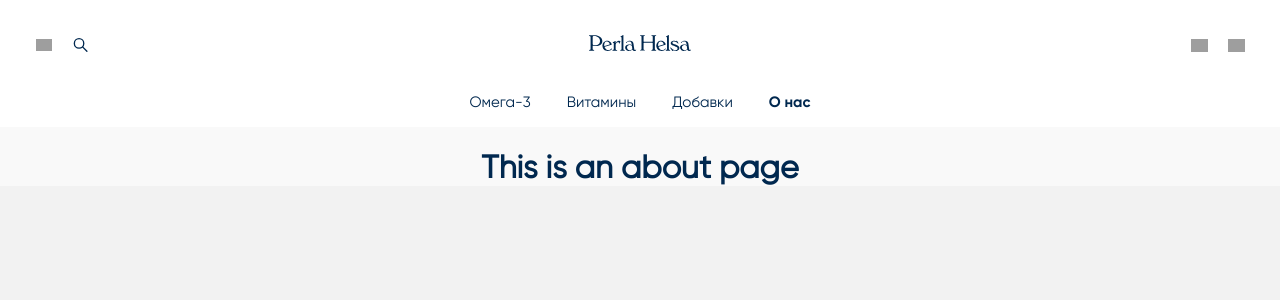
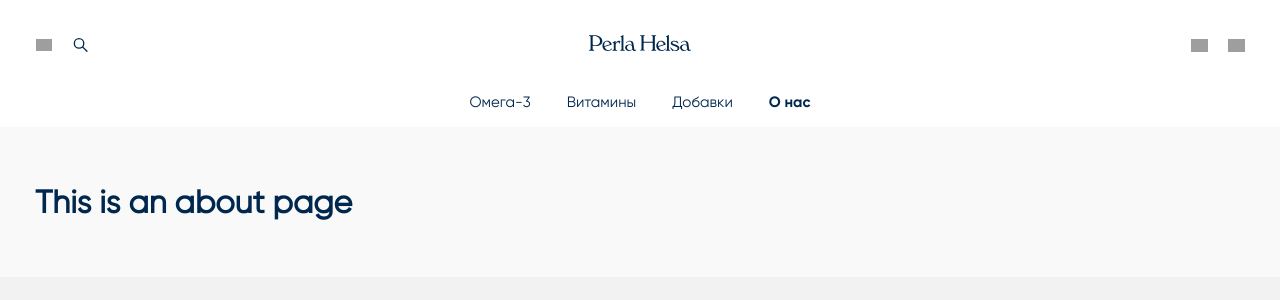
Before and after one commit to YegorKochetkov/perla-helsa, a Vue app: page /about in a window 1280 px wide. Shown: the top 300 px of the page. Built offline with nearby package versions, Linux system fonts and the light colour scheme; grey boxes are pictures that could not be loaded.

Commit message:
Add max width for content

```diff
--- a/src/App.vue
+++ b/src/App.vue
@@ -36,12 +36,4 @@ body {
       cursor: default;
     }
 }
-
-.main {
-  display: flex;
-  flex-wrap: nowrap;
-  gap: 24px;
-
-  padding: $padding-content-mobile;
-}
 </style>
--- a/src/components/AppHeader.vue
+++ b/src/components/AppHeader.vue
@@ -1,5 +1,6 @@
 <template>
   <header class="header">
+    <div class="header__content max-content-width">
       <div class="header__menu-section">
         <MenuIcon>
           <div class="icon icon--menu" />
@@ -20,6 +21,7 @@
           <div v-else class="icon icon--bag-full" />
         </MenuIcon>
       </div>
+    </div>
   </header>
 </template>
 
@@ -38,13 +40,16 @@ const isBagEmpty = ref(true);
 @import "@/styles/utils/colors.scss";
 
 .header {
+
+  padding: $padding-content-mobile;
+  background-color: $color-background-menu;
+
+  &__content {
     display: flex;
     justify-content: space-between;
     align-items: center;
     gap: 20px;
-
-  padding: $padding-content-mobile;
-  background-color: $color-background-menu;
+  }
 
   &__menu-section {
     display: flex;
@@ -136,4 +141,8 @@ const isBagEmpty = ref(true);
     }
   }
 }
+
+.max-content-width {
+  @extend %max-width-wrapper;
+}
 </style>
--- a/src/components/HeaderOptions.vue
+++ b/src/components/HeaderOptions.vue
@@ -1,5 +1,6 @@
 <template>
   <nav class="options">
+    <div class="options__content max-content-width">
       <ul class="options__list">
         <li v-for="item in options" :key="item.link">
           <router-link
@@ -11,6 +12,7 @@
           </router-link>
         </li>
       </ul>
+    </div>
   </nav>
 </template>
 
@@ -84,4 +86,8 @@ const options = ref([
     }
   }
 }
+
+.max-content-width {
+  @extend %max-width-wrapper;
+}
 </style>
--- a/src/styles/utils/extends.scss
+++ b/src/styles/utils/extends.scss
@@ -1,3 +1,5 @@
+@import "@/styles/utils/mixins.scss";
+
 %background-images {
   background-size: contain;
   background-position: center;
@@ -12,19 +14,19 @@
   }
 }
 
-%content-wrapper {
-  box-sizing: border-box;
-  display: flex;
-  flex-direction: column;
-  justify-content: space-between;
+// %content-wrapper {
+//   box-sizing: border-box;
+//   display: flex;
+//   flex-direction: column;
+//   justify-content: space-between;
 
-  height: 100vh;
-  padding: 36px 20px 94px;
-  min-width: 320px;
+//   height: 100vh;
+//   padding: 36px 20px 94px;
+//   min-width: 320px;
 
-  overflow-y: auto;
+//   overflow-y: auto;
 
-  @include onDesktop() {
-    padding-bottom: 64px;
-  }
-}
+//   @include onDesktop() {
+//     padding-bottom: 64px;
+//   }
+// }
--- a/src/views/AboutView.vue
+++ b/src/views/AboutView.vue
@@ -1,5 +1,24 @@
 <template>
-  <div class="about">
-    <h1>This is an about page</h1>
-  </div>
+  <main>
+    <div class="main max-content-width">
+      <h1>This is an about page</h1>
+    </div>
+  </main>
 </template>
+
+<style scoped lang="scss">
+@import "@/styles/utils/extends.scss";
+@import "@/styles/utils/variables.scss";
+
+.main {
+  display: flex;
+  flex-wrap: nowrap;
+  gap: 24px;
+
+  padding: $padding-content-mobile;
+}
+
+.max-content-width {
+  @extend %max-width-wrapper;
+}
+</style>
--- a/src/views/DeliveryView.vue
+++ b/src/views/DeliveryView.vue
@@ -1,5 +1,24 @@
 <template>
-  <div>
-    <h1>Delivery page</h1>
-  </div>
+  <main>
+    <div class="main max-content-width">
+      <h1>Delivery page</h1>
+    </div>
+  </main>
 </template>
+
+<style scoped lang="scss">
+@import "@/styles/utils/extends.scss";
+@import "@/styles/utils/variables.scss";
+
+.main {
+  display: flex;
+  flex-wrap: nowrap;
+  gap: 24px;
+
+  padding: $padding-content-mobile;
+}
+
+.max-content-width {
+  @extend %max-width-wrapper;
+}
+</style>
--- a/src/views/FoodSupplementView.vue
+++ b/src/views/FoodSupplementView.vue
@@ -1,5 +1,24 @@
 <template>
-  <div>
-    <h1>Food supplement page</h1>
-  </div>
+  <main>
+    <div class="main max-content-width">
+      <h1>Food supplement page</h1>
+    </div>
+  </main>
 </template>
+
+<style scoped lang="scss">
+@import "@/styles/utils/extends.scss";
+@import "@/styles/utils/variables.scss";
+
+.main {
+  display: flex;
+  flex-wrap: nowrap;
+  gap: 24px;
+
+  padding: $padding-content-mobile;
+}
+
+.max-content-width {
+  @extend %max-width-wrapper;
+}
+</style>
--- a/src/views/HomeView.vue
+++ b/src/views/HomeView.vue
@@ -1,18 +1,24 @@
 <template>
-  <div class="home">
-    <img alt="Vue logo" src="../assets/logo.png">
-    <HelloWorld msg="Welcome to Your Vue.js + TypeScript App"/>
-  </div>
+  <main>
+    <div class="main max-content-width">
+
+    </div>
+  </main>
 </template>
 
-<script lang="ts">
-import { defineComponent } from "vue";
-import HelloWorld from "@/components/HelloWorld.vue"; // @ is an alias to /src
+<style scoped lang="scss">
+@import "@/styles/utils/extends.scss";
+@import "@/styles/utils/variables.scss";
 
-export default defineComponent({
-  name: "HomeView",
-  components: {
-    HelloWorld,
-  },
-});
-</script>
+.main {
+  display: flex;
+  flex-wrap: nowrap;
+  gap: 24px;
+
+  padding: $padding-content-mobile;
+}
+
+.max-content-width {
+  @extend %max-width-wrapper;
+}
+</style>
--- a/src/views/Omega3View.vue
+++ b/src/views/Omega3View.vue
@@ -1,6 +1,8 @@
 <template>
-  <main class="main">
-    <ProductCard v-for="product in products" :product="product" :key="product.title"/>
+  <main>
+    <div class="main max-content-width">
+      <ProductCard v-for="product in products" :product="product" :key="product.title"/>
+    </div>
   </main>
 </template>
 
@@ -30,8 +32,8 @@ const products = ref([
 ]);
 </script>
 
-<!-- <style scoped lang="scss">
-@import "@/styles/utils/mixins.scss";
+<style scoped lang="scss">
+@import "@/styles/utils/extends.scss";
 @import "@/styles/utils/variables.scss";
 
 .main {
@@ -40,9 +42,9 @@ const products = ref([
   gap: 24px;
 
   padding: $padding-content-mobile;
+}
 
-  @include onDesktop() {
-    padding: $padding-content-desk;
-  }
+.max-content-width {
+  @extend %max-width-wrapper;
 }
-</style> -->
+</style>
--- a/src/views/VitaminsView.vue
+++ b/src/views/VitaminsView.vue
@@ -1,5 +1,24 @@
 <template>
-  <div>
-    <h1>Vitamins page</h1>
-  </div>
+  <main>
+    <div class="main max-content-width">
+      <h1>Vitamins page</h1>
+    </div>
+  </main>
 </template>
+
+<style scoped lang="scss">
+@import "@/styles/utils/extends.scss";
+@import "@/styles/utils/variables.scss";
+
+.main {
+  display: flex;
+  flex-wrap: nowrap;
+  gap: 24px;
+
+  padding: $padding-content-mobile;
+}
+
+.max-content-width {
+  @extend %max-width-wrapper;
+}
+</style>
```
Also changed, not shown: src/components/HelloWorld.vue (deleted, +0 -62 lines). Lines whose indentation alone changed are shown as unchanged.
